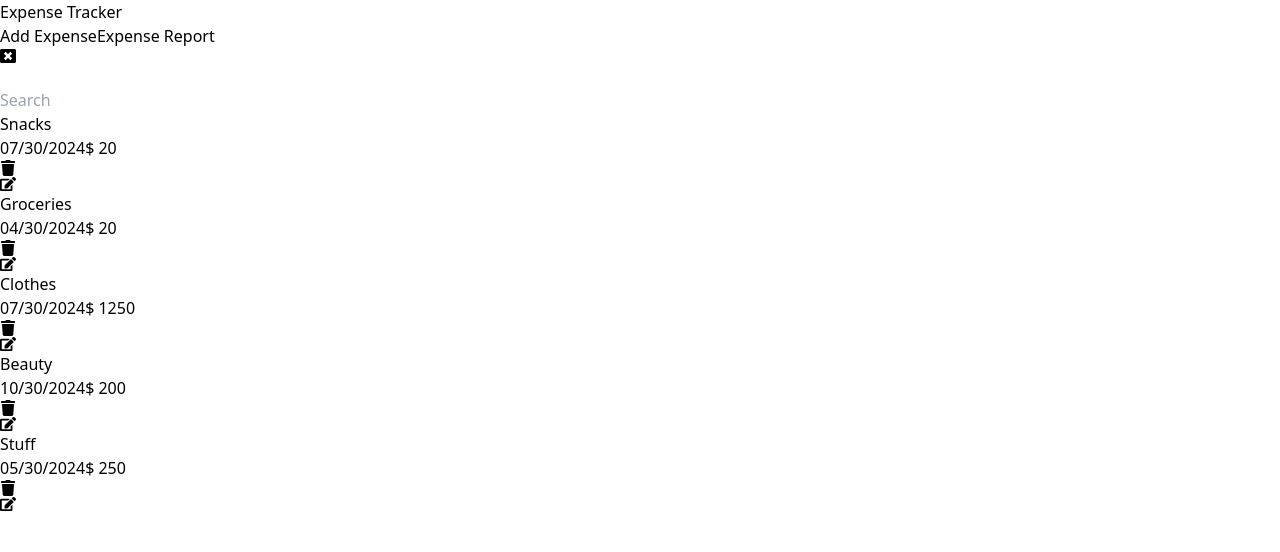
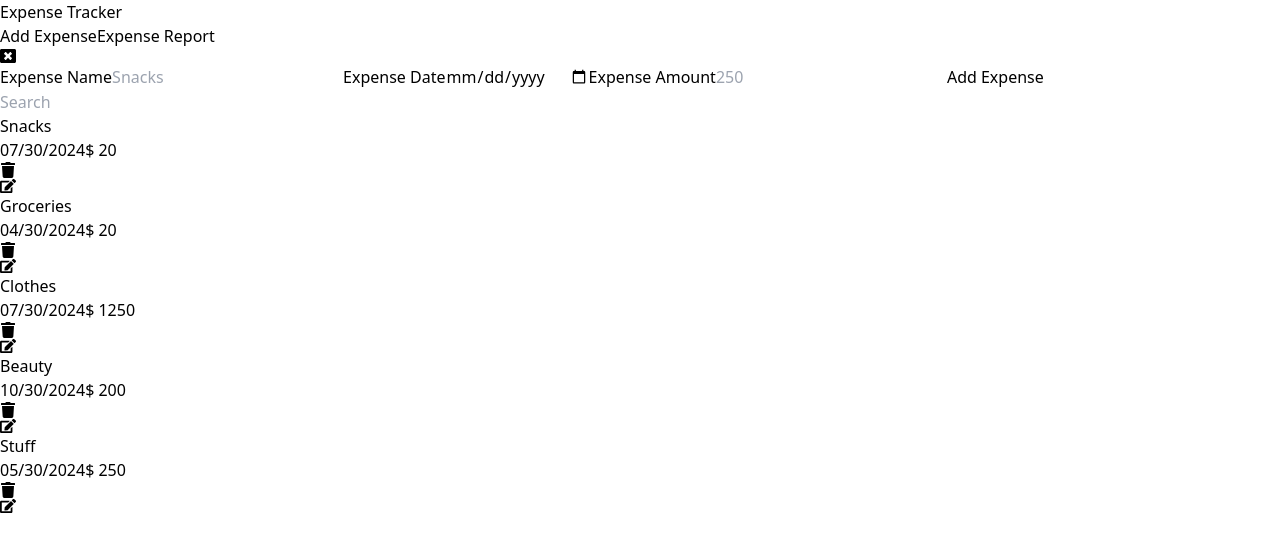
Before and after one commit to krystleM26/expense-tracker, a React (Vite) app in the folder Frontend/: page / in a window 1280 px wide. Shown: the top 552 px of the page. Built offline with nearby package versions, Linux system fonts and the light colour scheme.

Commit message:
Card design is complete

```diff
--- a/Frontend/src/App.jsx
+++ b/Frontend/src/App.jsx
@@ -15,9 +15,17 @@ function App() {
         </div>
         <div className="absolute z-[999] flex flex-col p-[10px] top-[20px] left-0 h-[500px] w-[500px] bg-white shadow-x;">
           <FaWindowClose className="flex justify-end items-end text-2xl text-red-500 cursor-pointer"/>
-          <label htmlFor="" className="mt-[10px] font-semibold text-[18px]" />
-          <input type="text"  className="border-[#444] p-[10px]"/>
+          <label htmlFor=""className="mt-[10px] font-semibold text-[18px]">Expense Name</label>
+          <input type="text" placeholder="Snacks" className="outline-none border-2 border-[#555] border-solid p-[10px] " />
+          <label htmlFor=""  className="mt-[10px] font-semibold text-[18px]">Expense Date</label>
+          <input type="date" placeholder="01/01/2024" className="outline-none border-2 border-[#555] border-solid p-[10px] " />
+          <label htmlFor="" className="mt-[10px] font-semibold text-[18px]">Expense Amount</label>
+          <input type="Number"placeholder="250" className="outline-none border-2 border-[#555] border-solid p-[10px] " />
+
+          <button className="bg-[#af8978] text-white p-[10px] border-none cursor-pointer my-[10px]">Add Expense</button>
         </div>
+
+
         <div>
           <input type="text"
           placeholder="Search"
```
